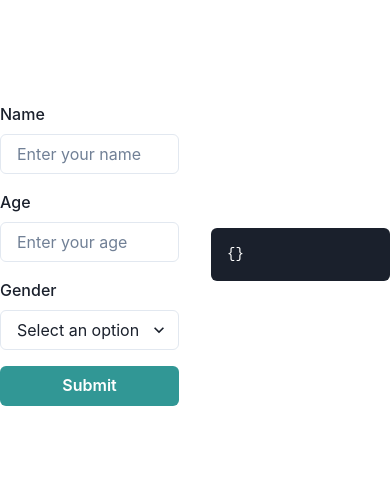
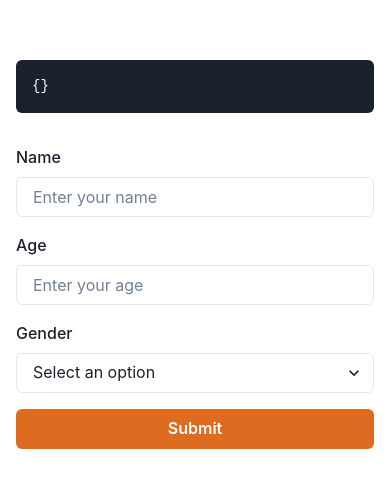
Before and after one commit to tjuandev/dynamic-form, a React (Vite) app: page / in a window 390 px wide. Shown: the part 168-656 px from the top of the page. Built offline with nearby package versions, Linux system fonts and the light colour scheme.

Commit message:
style: make responsiveness

```diff
--- a/src/ui/pages/Home/index.tsx
+++ b/src/ui/pages/Home/index.tsx
@@ -9,12 +9,14 @@ const Home = () => {
   return (
     <Flex
       alignItems="center"
+      flexDirection={['column-reverse', 'column-reverse', 'row']}
       gap={8}
-      h="100vh"
       justifyContent="center"
+      minH="100vh"
+      p={4}
       w="100vw"
     >
-      <Box h="fit-content" w="400px">
+      <Box h="fit-content" maxW="400px" w="100%">
         <DynamicForm
           fields={[
             createFormElement('input', {
@@ -53,13 +55,13 @@ const Home = () => {
           ]}
           onSubmit={onSubmit}
           submit={
-            <Button colorScheme="teal" type="submit">
+            <Button colorScheme="orange" type="submit">
               Submit
             </Button>
           }
         />
       </Box>
-      <Box w="400px">
+      <Box maxW="400px" w="100%">
         <PrettyJson data={formData} />
       </Box>
     </Flex>
```
